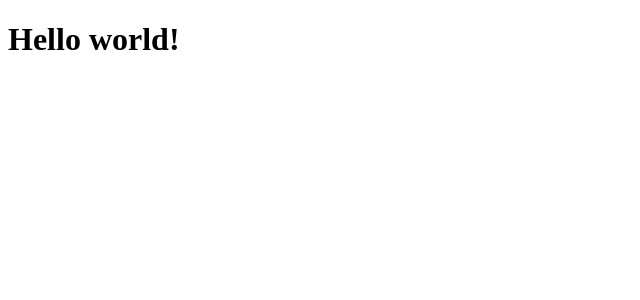
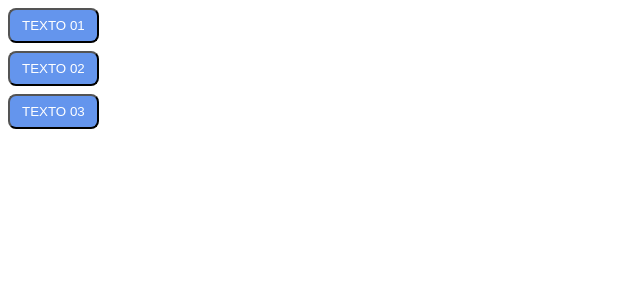
Before and after one commit to robsonleal/Tic-tac-toe, a React (Vite) app: page / in a window 1280 px wide. Shown: the top 300 px of the page, without its empty margins (0-640 px from the left). Built offline with nearby package versions, Linux system fonts and the light colour scheme.

Commit message:
Criando o primeiro componente, com estilização e propriedades

```diff
--- a/src/App.tsx
+++ b/src/App.tsx
@@ -1,5 +1,13 @@
+import { Button } from "./components/Button";
+
 function App() {
-  return <h1>Hello world!</h1>;
+  return (
+    <>
+      <Button text="Texto 01" />
+      <Button text="Texto 02" />
+      <Button text="Texto 03" />
+    </>
+  );
 }
 
 export default App;
--- /dev/null
+++ b/src/components/Button.css
@@ -0,0 +1,10 @@
+.btn {
+  background-color: #6495ed;
+  border-radius: 8px;
+  color: #fff;
+  cursor: pointer;
+  display: block;
+  margin-bottom: 8px;
+  padding: 8px 12px;
+  text-transform: uppercase;
+}
--- /dev/null
+++ b/src/components/Button.tsx
@@ -0,0 +1,9 @@
+import "./Button.css";
+
+type ButtonProps = {
+  text: string;
+};
+
+export function Button(props: ButtonProps) {
+  return <button className="btn">{props.text}</button>;
+}
```
